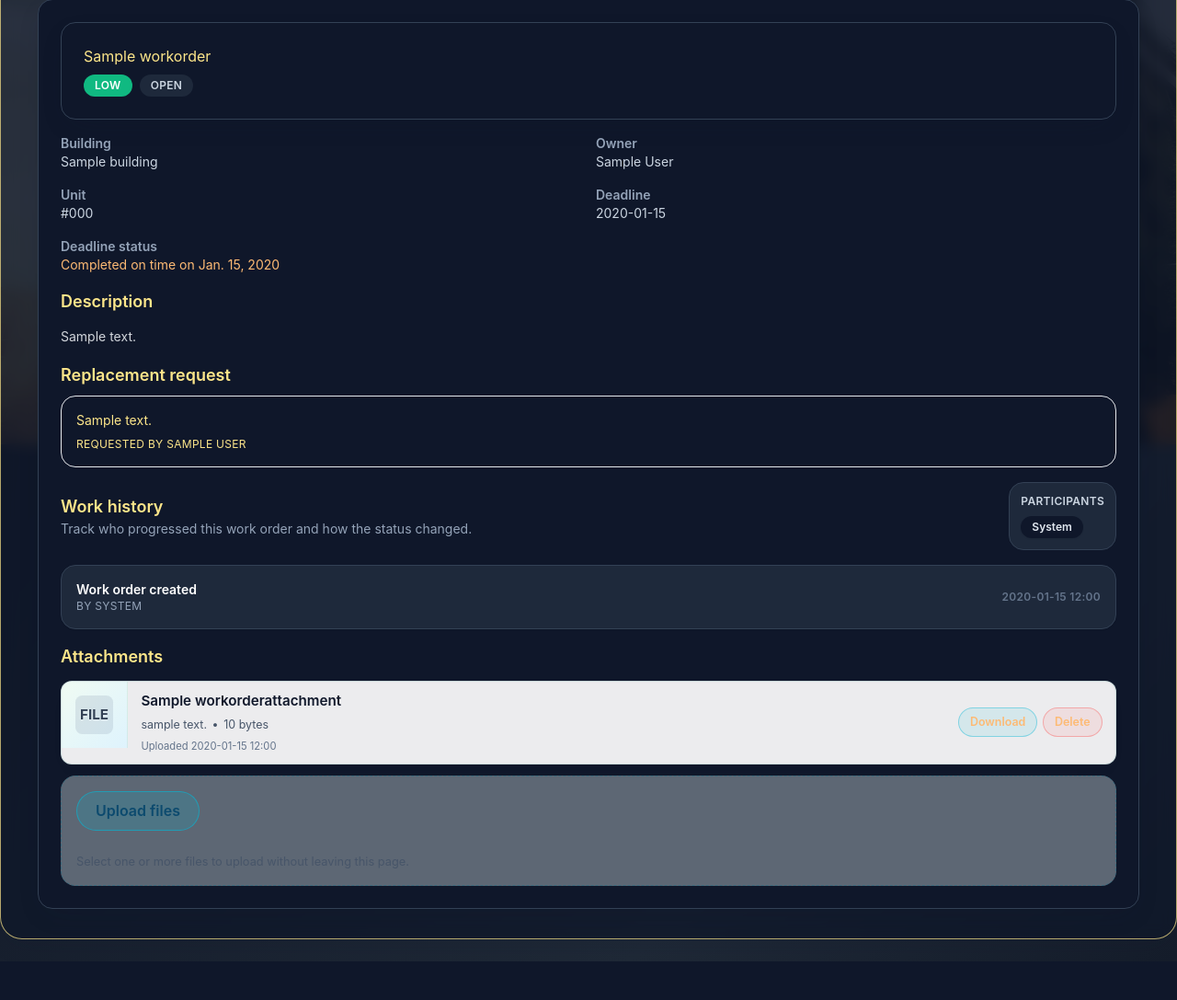
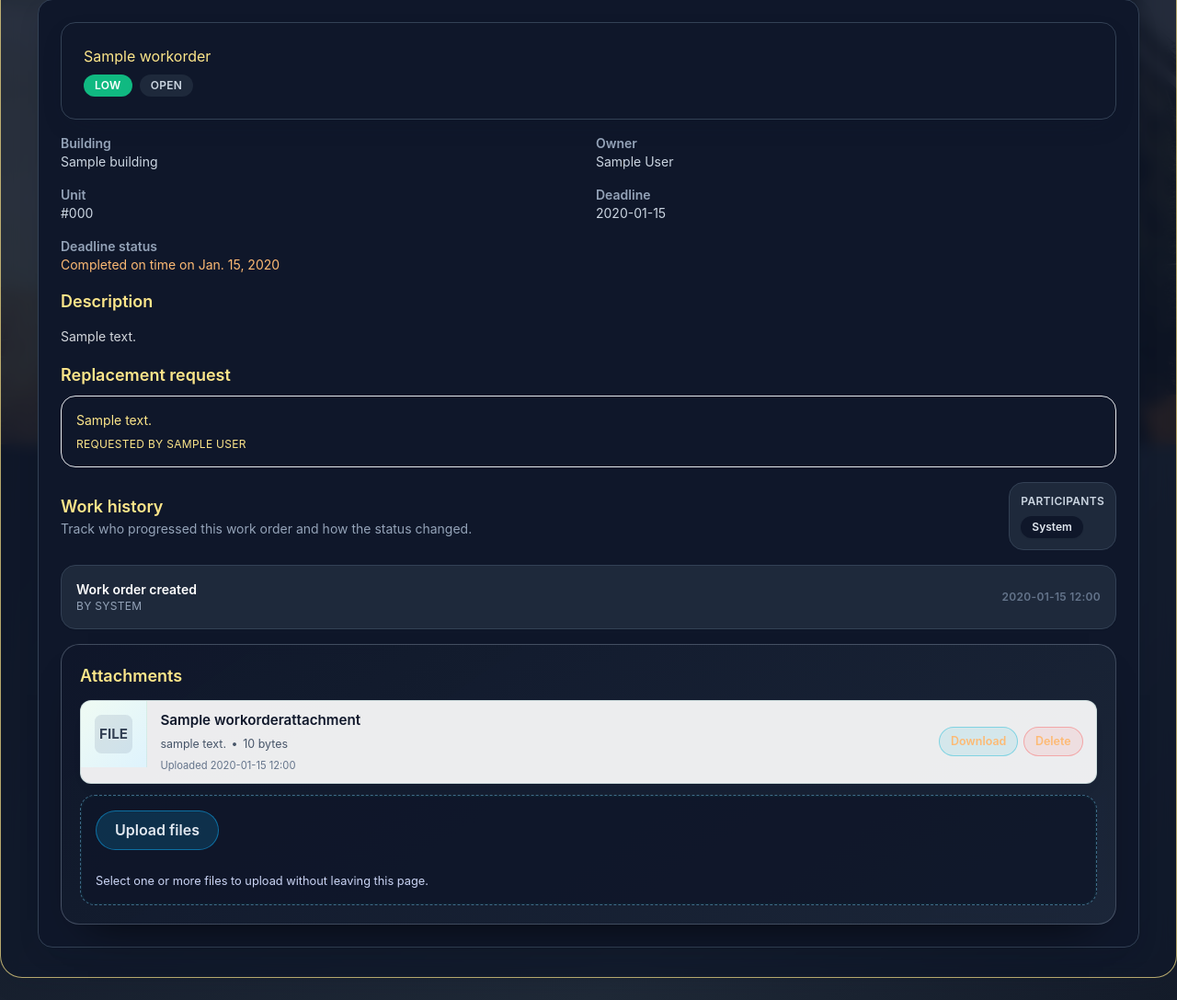
Before and after one commit to Mecho90/BuildingManagement, a Django app: page /work-orders/1/ in a window 1280 px wide. Shown: the part 317-1404 px from the top of the page at 92% size. Before the commit the page ends 1362 px from the top, so only its background shows below. Run offline with Django 5.2, Linux system fonts and the light colour scheme; a user stored in the database is signed in; tables that the repository leaves empty hold one stand-in row (values such as "Sample post"); data that the repository does not hold is empty; parts of the project's set-up code (start-up, migrations or seed data) failed here and were passed over.

Commit message:
Add design to the buildngs view

```diff
--- a/building_management/static/css/attachments.css
+++ b/building_management/static/css/attachments.css
@@ -10,6 +10,21 @@
 
 .attachments-grid__item {
   display: flex;
+}
+
+.attachments-panel {
+  border-radius: 1.25rem;
+  border: 1px solid rgba(15, 118, 110, 0.18);
+  padding: 1.25rem;
+  background: linear-gradient(135deg, rgba(255, 255, 255, 0.97), rgba(248, 250, 252, 0.94));
+  box-shadow: 0 18px 30px -22px rgba(15, 23, 42, 0.55);
+  backdrop-filter: blur(6px);
+}
+
+.dark .attachments-panel {
+  background: linear-gradient(145deg, rgba(15, 23, 42, 0.92), rgba(30, 41, 59, 0.88));
+  border-color: rgba(148, 163, 184, 0.35);
+  box-shadow: 0 25px 45px -30px rgba(0, 0, 0, 0.8);
 }
 
 .attachment-card {
@@ -473,6 +488,12 @@
   gap: 0.75rem;
 }
 
+.dark .attachment-upload {
+  border-color: rgba(125, 211, 252, 0.45);
+  background: rgba(15, 23, 42, 0.82);
+  box-shadow: inset 0 0 0 1px rgba(15, 118, 110, 0.15);
+}
+
 .attachment-upload__controls {
   display: flex;
   flex-wrap: wrap;
@@ -492,6 +513,12 @@
   font-weight: 600;
   cursor: pointer;
   transition: background 0.2s ease, border 0.2s ease, transform 0.2s ease;
+}
+
+.dark .attachment-upload__button {
+  background: rgba(14, 165, 233, 0.18);
+  border-color: rgba(14, 165, 233, 0.55);
+  color: #e2e8f0;
 }
 
 .attachment-upload__button:hover,
@@ -518,6 +545,12 @@
   box-shadow: 0 12px 20px -18px rgba(15, 23, 42, 0.55);
 }
 
+.dark .attachment-upload__item {
+  background: rgba(15, 23, 42, 0.92);
+  border-color: rgba(71, 85, 105, 0.8);
+  box-shadow: 0 18px 30px -22px rgba(2, 6, 23, 0.85);
+}
+
 .attachment-upload__item-header {
   display: flex;
   justify-content: space-between;
@@ -527,9 +560,17 @@
   color: #0f172a;
 }
 
+.dark .attachment-upload__item-header {
+  color: #f8fafc;
+}
+
 .attachment-upload__item-status {
   font-size: 0.82rem;
   color: #0369a1;
+}
+
+.dark .attachment-upload__item-status {
+  color: #7dd3fc;
 }
 
 .attachment-upload__progress {
@@ -540,6 +581,10 @@
   overflow: hidden;
 }
 
+.dark .attachment-upload__progress {
+  background: rgba(30, 41, 59, 0.85);
+}
+
 .attachment-upload__progress-bar {
   position: absolute;
   inset: 0;
@@ -548,9 +593,17 @@
   transition: width 0.2s ease;
 }
 
+.dark .attachment-upload__progress-bar {
+  background: linear-gradient(135deg, rgba(96, 165, 250, 0.9), rgba(16, 185, 129, 0.9));
+}
+
 .attachment-upload__hint {
   font-size: 0.8rem;
   color: #475569;
+}
+
+.dark .attachment-upload__hint {
+  color: #cbd5f5;
 }
 
 .attachment-upload__item--error .attachment-upload__item-status {
--- a/building_management/templates/core/includes/attachments_panel.html
+++ b/building_management/templates/core/includes/attachments_panel.html
@@ -1,6 +1,6 @@
 {% load i18n %}
 {% with panel_title=attachment_panel_title|default:_('Attachments') %}
-<section class="space-y-3">
+<section class="attachments-panel space-y-3">
   <h2 class="text-lg font-semibold text-brand-foreground dark:text-white">{{ panel_title }}</h2>
 
   <!-- attachments debug: enabled={{ attachments_upload_enabled }} url={{ attachments_api_url }} show_upload={{ attachments_show_upload }} -->
```
Also changed, not shown: building_management/static/css/theme-overrides.css (+60 -0 lines), building_management/templates/core/building_detail.html (+3 -4 lines), building_management/templates/core/work_orders_archive_list.html (+4 -4 lines), building_management/locale/bg/LC_MESSAGES/django.po, 1 other file.
